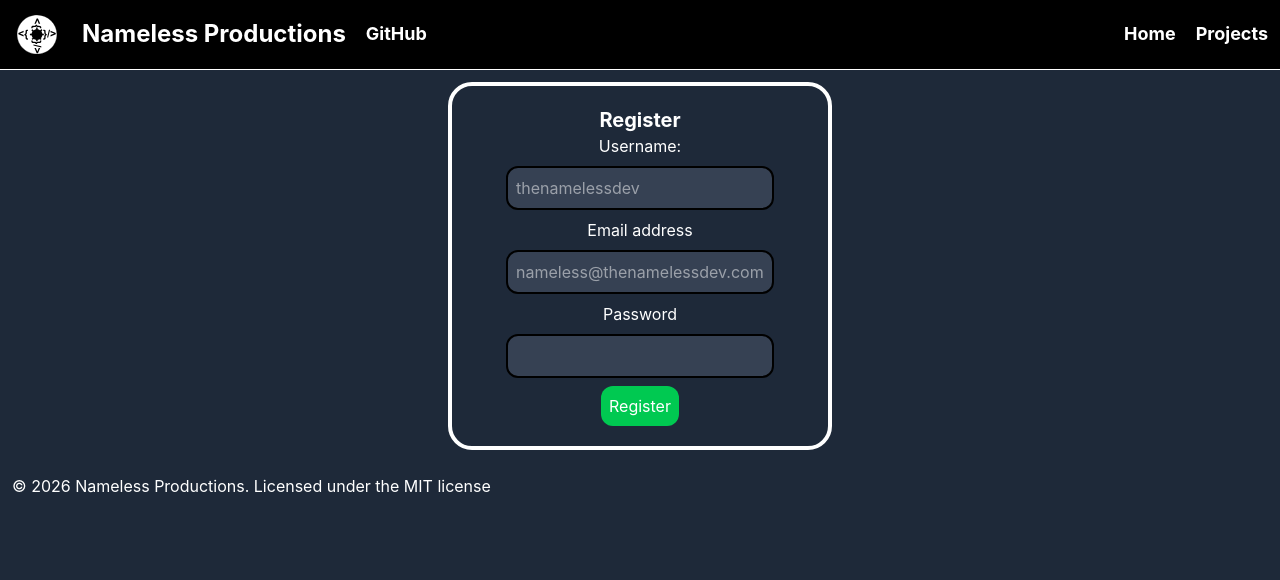
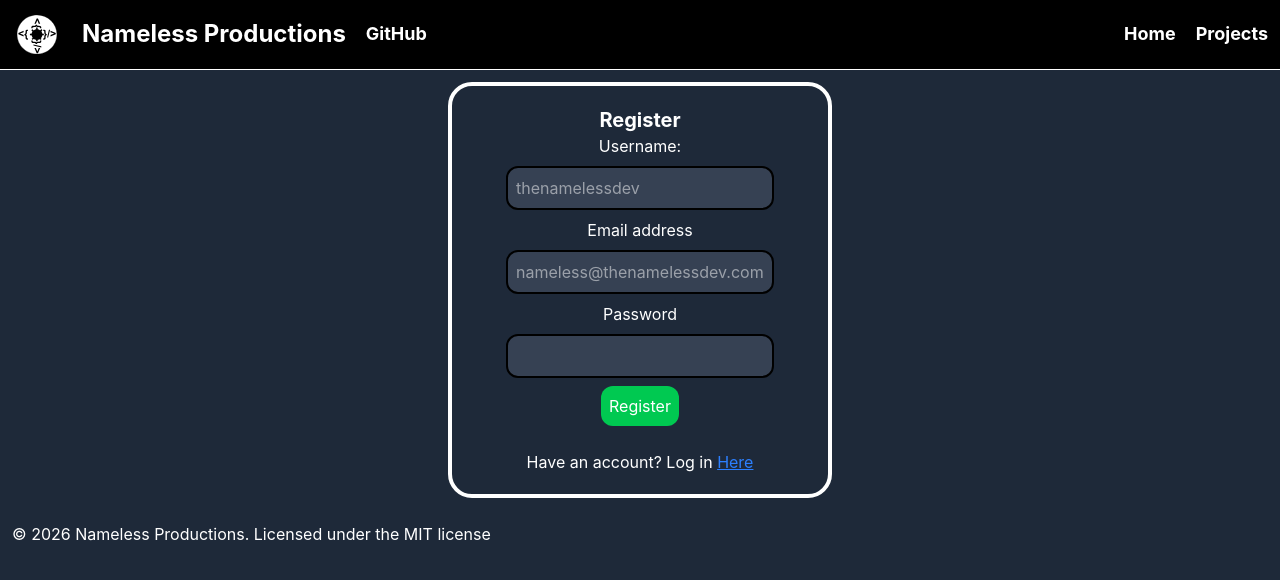
Before and after one commit to Nameless-Productions/website, a Next.js app: page /register in a window 1280 px wide. Shown: the top 580 px of the page. Built offline with nearby package versions, Linux system fonts and the light colour scheme; no server answers.

Commit message:
feat: add login and register links to their pages

```diff
--- a/app/login/page.tsx
+++ b/app/login/page.tsx
@@ -1,5 +1,6 @@
 import { loginForm } from '@/lib/users/login'
 import { greenBtnClass, inputClass } from '@/vars'
+import Link from 'next/link'
 import React from 'react'
 
 export default function RegisterPage() {
@@ -15,6 +16,8 @@ export default function RegisterPage() {
             <br />
             <input type="submit" value="Log in" className={greenBtnClass} />
         </form>
+        <br />
+        <p>Don't have an account? Register <Link href="/register" className='underline text-blue-500'>Here</Link></p>
     </div>
   </>)
 }
--- a/app/register/page.tsx
+++ b/app/register/page.tsx
@@ -1,5 +1,6 @@
 import { createUserForm } from '@/lib/users/createUser'
 import { greenBtnClass, inputClass } from '@/vars'
+import Link from 'next/link'
 import React from 'react'
 
 export default function RegisterPage() {
@@ -18,6 +19,8 @@ export default function RegisterPage() {
             <br />
             <input type="submit" value="Register" className={greenBtnClass} />
         </form>
+        <br />
+        <p>Have an account? Log in <Link href="/login" className='underline text-blue-500'>Here</Link></p>
     </div>
   </>)
 }
```
